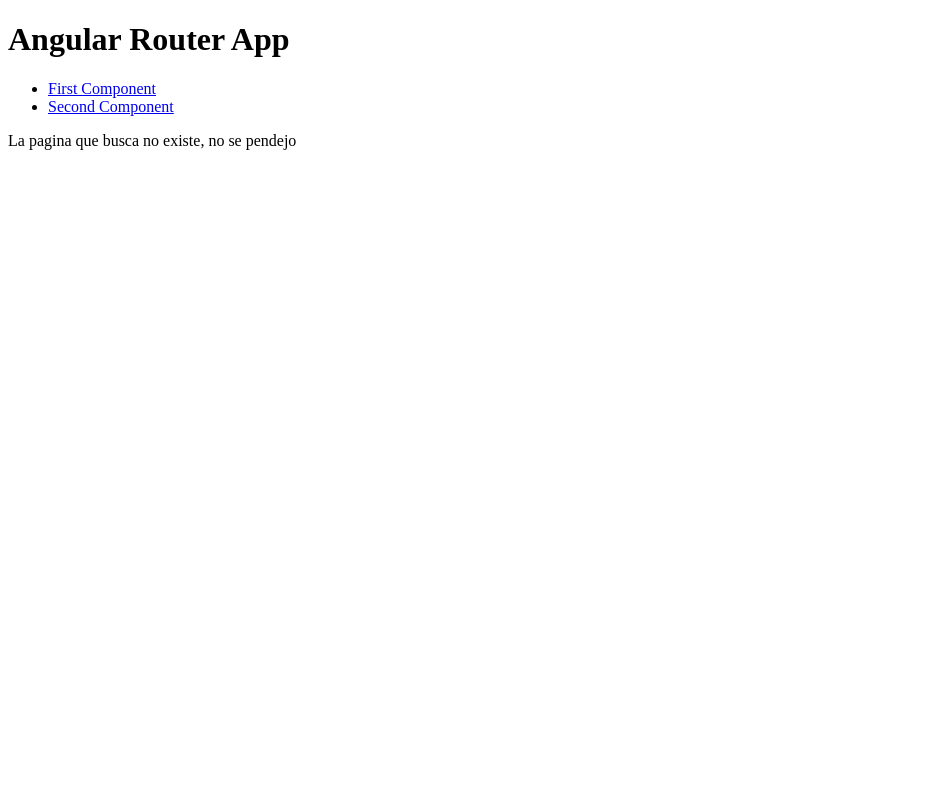
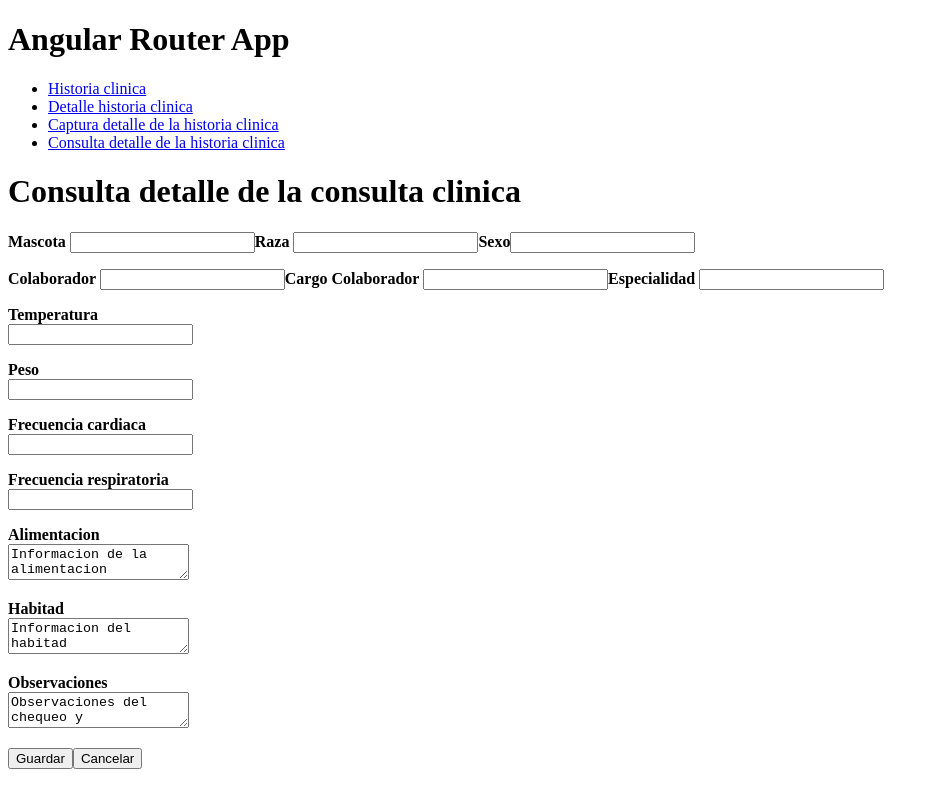
Before and after one commit to sdtsnake/vetirinatia_tucompra_frontend, an Angular app: page /consulta in a window 1280 px wide. Shown: the whole page, without its empty margins (0-939 px from the left). Built offline with nearby package versions, Linux system fonts and the light colour scheme.

Commit message:
Componentes para el detalle de historia clinica

```diff
--- a/src/app/app.component.html
+++ b/src/app/app.component.html
@@ -25,8 +25,10 @@
 <!-- This nav gives you links to click, which tells the router which route to use (defined in the routes constant in  AppRoutingModule) -->
 <nav>
   <ul>
-    <li><a routerLink="/" routerLinkActive="active">First Component</a></li>
-    <li><a routerLink="/historia" routerLinkActive="active">Second Component</a></li>
+    <li><a routerLink="/" routerLinkActive="active">Historia clinica</a></li>
+    <li><a routerLink="/historia" routerLinkActive="active">Detalle historia clinica</a></li>
+    <li><a routerLink="/detalle" routerLinkActive="active">Captura detalle de la historia clinica</a></li>
+    <li><a routerLink="/consulta" routerLinkActive="active">Consulta detalle de la historia clinica</a></li>
   </ul>
 </nav>
 <!-- The routed views render in the <router-outlet>-->
--- /dev/null
+++ b/src/app/consulta-detalle-historia-clinica/consulta-detalle-historia-clinica.component.html
@@ -0,0 +1,59 @@
+<div>
+  <h1>Consulta detalle de la consulta clinica</h1>
+</div>
+
+<div>
+  <p>
+    <b>Mascota </b>
+    <input id="mascota">
+    <b>Raza </b>
+    <input id="raza">
+    <b>Sexo</b>
+    <input id="sexo">
+  </p>
+</div>
+
+<div>
+  <p>
+    <b>Colaborador </b>
+    <input id="colaborador">
+    <b>Cargo Colaborador </b>
+    <input id="cargo">
+    <b>Especialidad </b>
+    <input id="especialidad">
+  </p>
+</div>
+
+<div>
+  <p>
+    <b>Temperatura</b><br>
+    <input id="temeperatura">
+  </p>
+  <b>Peso</b><br>
+  <input id="peso">
+  <p>
+    <b>Frecuencia cardiaca</b><br>
+    <input id="frecuencia_cardiaca">
+  </p>
+  <p>
+    <b>Frecuencia respiratoria</b><br>
+    <input id="frecuencia_respiratoria">
+  </p>
+  <p>
+    <b>Alimentacion</b><br>
+    <textarea>Informacion de la alimentacion</textarea>
+  </p>
+  <p>
+    <b>Habitad</b><br>
+    <textarea>Informacion del habitad</textarea>
+
+  <p>
+    <b>Observaciones</b><br>
+    <textarea>Observaciones del chequeo y recomendaciones generales</textarea>
+  </p>
+</div>
+
+<div>
+  <button>Guardar</button>
+  <button>Cancelar</button>
+</div>
--- /dev/null
+++ b/src/app/consulta-detalle-historia-clinica/consulta-detalle-historia-clinica.component.ts
@@ -0,0 +1,15 @@
+import { Component, OnInit } from '@angular/core';
+
+@Component({
+  selector: 'app-consulta-detalle-historia-clinica',
+  templateUrl: './consulta-detalle-historia-clinica.component.html',
+  styleUrls: ['./consulta-detalle-historia-clinica.component.css']
+})
+export class ConsultaDetalleHistoriaClinicaComponent implements OnInit {
+
+  constructor() { }
+
+  ngOnInit(): void {
+  }
+
+}
--- /dev/null
+++ b/src/app/detalle-historia-clinica/detalle-historia-clinica.component.html
@@ -0,0 +1,58 @@
+<div>
+  <h1>Captura detalle de la consulta clinica</h1>
+</div>
+
+<div>
+  <p>
+    <b>Mascota</b><br>
+    <select>
+      <option>Elegir mascota</option>
+      <option>Mascota 1</option>
+    </select>
+
+  </p>
+</div>
+
+<div>
+  <p>
+    <b>Colaborador</b><br>
+    <select>
+      <option>Elegir Colaborador</option>
+      <option>Colaborardor 1</option>
+    </select>
+  </p>
+</div>
+
+<div>
+  <p>
+    <b>Temperatura</b><br>
+    <input id="temeperatura">
+  </p>
+  <b>Peso</b><br>
+  <input id="peso">
+  <p>
+    <b>Frecuencia cardiaca</b><br>
+    <input id="frecuencia_cardiaca">
+  </p>
+  <p>
+    <b>Frecuencia respiratoria</b><br>
+    <input id="frecuencia_respiratoria">
+  </p>
+  <p>
+    <b>Alimentacion</b><br>
+    <textarea>Informacion de la alimentacion</textarea>
+  </p>
+  <p>
+    <b>Habitad</b><br>
+    <textarea>Informacion del habitad</textarea>
+
+  <p>
+    <b>Observaciones</b><br>
+    <textarea>Observaciones del chequeo y recomendaciones generales</textarea>
+  </p>
+</div>
+
+<div>
+  <button>Guardar</button>
+  <button>Cancelar</button>
+</div>
--- /dev/null
+++ b/src/app/detalle-historia-clinica/detalle-historia-clinica.component.ts
@@ -0,0 +1,15 @@
+import { Component, OnInit } from '@angular/core';
+
+@Component({
+  selector: 'app-detalle-historia-clinica',
+  templateUrl: './detalle-historia-clinica.component.html',
+  styleUrls: ['./detalle-historia-clinica.component.css']
+})
+export class DetalleHistoriaClinicaComponent implements OnInit {
+
+  constructor() { }
+
+  ngOnInit(): void {
+  }
+
+}
--- a/src/app/historia-clinica/historia-clinica.component.html
+++ b/src/app/historia-clinica/historia-clinica.component.html
@@ -1,20 +1,54 @@
-<h1>Historia clinica</h1>
-<label>Fecha de apertura</label>
-<label>2021-01-01</label>
-<p>{{idHistoriaClinica}}</p>
-<h1 *ngIf="error">{{error}}</h1>
-<input>
+<div>
+  <h1>Registros Historia clinica</h1><b>Fecha de apertura : </b><time>2021-01-01</time>
+</div>
 
-<h4>
-    Mascota :
+<div>
+  <p>
+    <b>Mascota : </b>
     <label>Damian</label>
-    Raza :
-    <label>Perro</label>
-    Sexo :
-    <label>Macho</label>
-</h4>
+    <b> Raza : </b>
+    <label> Perro </label>
+    <b>Sexo : </b>
+    <label> Macho </label>
+  </p>
+</div>
 
-<h4>
+<div>
+  <h4>
     Propietario :
-    <label>Oscar Ramos</label>
-</h4>
+    <label>Oscar Ramos Andres Ramos</label>
+  </h4>
+</div>
+
+<div>
+  <table>
+    <thead>
+    <tr>
+      <th>
+        <p>Fecha</p>
+      </th>
+      <th>
+        <p>Colaborador</p>
+      </th>
+      <th>
+        <p>Acciones</p>
+      </th>
+    </tr>
+    </thead>
+    <tbody>
+    <tr>
+      <td>
+        2023-01-01
+      </td>
+      <td>
+        Juan Pablo Vazquez
+      </td>
+      <td>
+        <button>Consultar</button>
+        <button>Crear</button>
+        <button>Borrar</button>
+      </td>
+    </tr>
+    </tbody>
+  </table>
+</div>
--- a/src/app/historias-clinicas/historias-clinicas.component.html
+++ b/src/app/historias-clinicas/historias-clinicas.component.html
@@ -1,5 +1,8 @@
+<div>
   <h1>Historias Clinicas</h1>
+</div>
 
+<div>
   <table>
     <thead>
     <tr>
@@ -31,12 +34,17 @@
       <td>
         <button>Modificar</button>
         <button (click)="decideBorrarHistoriaClinica(historiaClinica.id)">Borrar</button>
-      <button (click)="aperturaHistoriaClinica(historiaClinica.id)" >Detalles</button>
+        <button (click)="aperturaHistoriaClinica(historiaClinica.id)">Detalles</button>
       </td>
     </tr>
     </tbody>
   </table>
+</div>
+
+<div>
   <button (click)="aperturaHistoria()">Nueva Historia</button>
+</div>
+
 <div *ngIf="abrirModalCreacion">
   <div>
     <label for="mascota">Mascota : </label>
```
Also changed, not shown: src/app/app-routing.module.ts (+6 -1 lines), src/app/app.module.ts (+7 -2 lines), src/app/consulta-detalle-historia-clinica/consulta-detalle-historia-clinica.component.css (added), src/app/detalle-historia-clinica/detalle-historia-clinica.component.css (added), 2 other files (tests, documents, lock files or other folders). Lines whose indentation alone changed are shown as unchanged.
